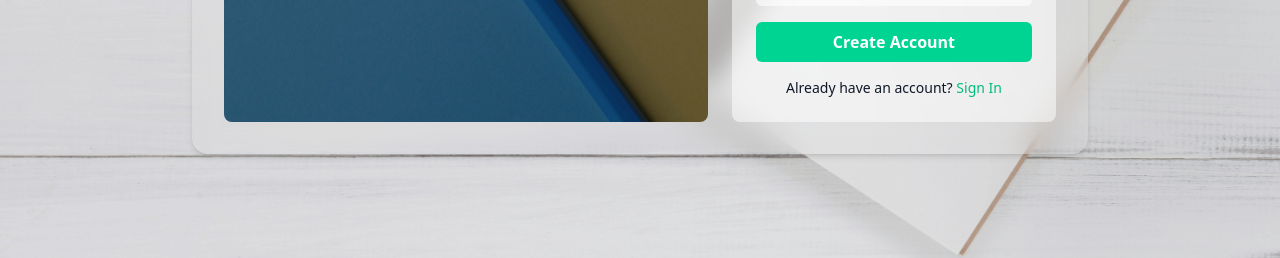
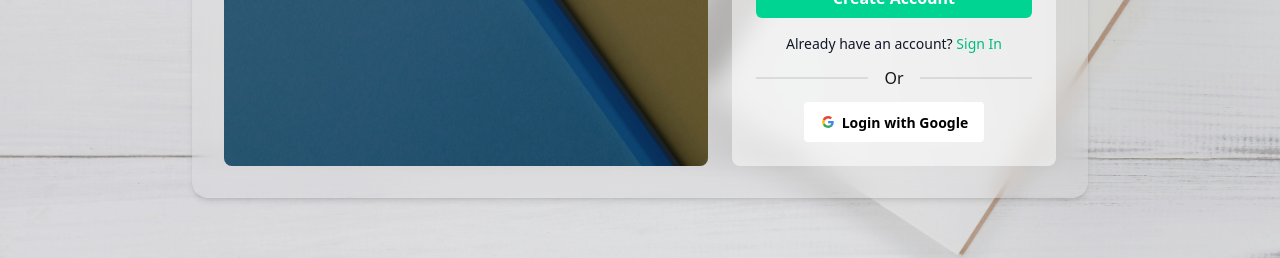
Before and after one commit to What6499/Study-Sphere-Client, a React (Vite) app: page /auth in a window 1280 px wide. Both pictures are taken after a click on the button "Register". Shown: the part 522-780 px from the top of the page. Built offline with nearby package versions, Linux system fonts and the light colour scheme; no server answers.

Commit message:
added google sign in

```diff
--- a/Dashboard/Dashboard.jsx
+++ b/Dashboard/Dashboard.jsx
@@ -31,33 +31,70 @@ const Dashboard = () => {
 
     fetchSubmissions();
   }, [tab, user, loading]);
+  useEffect(() => {
+    if (loading || !user) return;
+    if (tab !== "my-progress") return;
+    const fetchSubmissions = async () => {
+      setIsFetching(true);
+      try {
+        const response = await axios.get("http://localhost:5000/my-progress", {
+          headers: {
+            Authorization: `Bearer ${user.accessToken}`,
+          },
+        });
+        const { data } = response;
+        console.log("Fetched submissions:", data);
+        setMySubmissions(data);
+        setIsFetching(false);
+      } catch (err) {
+        console.error("Error fetching submissions:", err);
+      }
+    };
 
+    fetchSubmissions();
+  }, [tab, user, loading]);
+  const handleTabSwitch = (tab) => {
+    setTab(tab);
+  };
   return (
     <div className="pt-24 bg-gray-100 dark:bg-gray-900 min-h-screen">
       <div className="max-w-7xl mx-auto">
-        <div className=" flex  gap-4 ">
+        <div className=" flex   gap-4 ">
           <div className="flex flex-col w-1/4">
             <h1 className="text-4xl mb-2 font-logo text-light-primary dark:text-white font-bold">
               Dashboard
             </h1>
-            <div className="w-full bg-white/60 dark:bg-gray-800 rounded-lg  text-light-primary dark:text-white text-center max-h-max">
-              {" "}
-              <div className="w-full rounded-md px-4 py-3 hover:bg-gray-500/20">
+            <div className="w-full  dark:bg-gray-800 rounded-lg bg-white text-light-primary dark:text-white text-center max-h-max">
+              <div
+                onClick={() => handleTabSwitch("my-progress")}
+                className="w-full rounded-md px-4 py-3 hover:bg-gray-500/20"
+              >
                 My Progress
               </div>
-              <div className="w-full rounded-md px-4 py-3 hover:bg-gray-500/20">
+              <div
+                onClick={() => handleTabSwitch("my-submissions")}
+                className="w-full rounded-md px-4 py-3 hover:bg-gray-500/20"
+              >
                 My Submissions
               </div>
-              <div className="w-full rounded-md px-4 py-3 hover:bg-gray-500/20">
+              <div
+                onClick={() => handleTabSwitch("my-assignments")}
+                className="w-full rounded-md px-4 py-3 hover:bg-gray-500/20"
+              >
                 My Assignments
               </div>
             </div>
           </div>
-          <div className="w-3/4 rounded-lg">
-            <MyAssignments
-              isFetching={isFetching}
-              mySubmissions={mySubmissions}
-            ></MyAssignments>
+          <div className="w-3/4 rounded-lg  ">
+            <h2 className="text-3xl mb-3 text-center text-light-primary font-logo dark:text-white font-bold ">
+              Your Submissions
+            </h2>
+            <div className="bg-gray-200/50 dark:bg-gray-800 p-4 rounded-lg">
+              <MyAssignments
+                isFetching={isFetching}
+                mySubmissions={mySubmissions}
+              ></MyAssignments>
+            </div>
           </div>
         </div>
       </div>
--- a/Dashboard/MySubmissions.jsx
+++ b/Dashboard/MySubmissions.jsx
@@ -21,11 +21,7 @@ const MyAssignments = ({ isFetching, mySubmissions }) => {
   }
 
   return (
-    <div className="  min-h-screen">
-      <h2 className="text-3xl mb-3 text-center text-light-primary font-logo dark:text-white font-bold ">
-        Your Submissions
-      </h2>
-
+    <div className="  max-h-[calc(100vh-10rem)] overflow-y-auto">
       <div className="grid gap-4">
         {mySubmissions.map((submission, index) => (
           <motion.div
@@ -37,7 +33,7 @@ const MyAssignments = ({ isFetching, mySubmissions }) => {
               delay: index * 0.2,
               ease: "easeOut",
             }}
-            className="bg-white dark:bg-gray-800 rounded-lg shadow-md flex justify-between items-center gap-4 p-4 hover:shadow-lg transition"
+            className="bg-white dark:bg-gray-900 rounded-lg shadow-md flex justify-between items-center gap-4 p-4 hover:shadow-lg transition"
           >
             <div className="flex gap-4 items-center">
               <img
--- a/src/Context/AuthContext/AuthProvider.jsx
+++ b/src/Context/AuthContext/AuthProvider.jsx
@@ -3,11 +3,13 @@ import React, { useEffect, useState } from "react";
 import { AuthContext } from "./AuthContext";
 import {
   createUserWithEmailAndPassword,
+  GoogleAuthProvider,
   onAuthStateChanged,
   signInWithEmailAndPassword,
+  signInWithPopup,
 } from "firebase/auth";
 import { auth } from "../../firebase/firebase.init";
-
+const googleProvider = new GoogleAuthProvider();
 const AuthProvider = ({ children }) => {
   const [loading, setLoading] = useState(true);
   const [user, setUser] = useState(null);
@@ -20,6 +22,10 @@ const AuthProvider = ({ children }) => {
   const signIn = (email, password) => {
     setLoading(true);
     return signInWithEmailAndPassword(auth, email, password);
+  };
+  const signInWithGoogle = () => {
+    setLoading(true);
+    return signInWithPopup(auth, googleProvider);
   };
 
   useEffect(() => {
@@ -40,7 +46,7 @@ const AuthProvider = ({ children }) => {
     setLoading,
     createUser,
     signIn,
-
+    signInWithGoogle,
     user,
   };
 
--- a/src/pages/Shared/AssignmentCard.jsx
+++ b/src/pages/Shared/AssignmentCard.jsx
@@ -30,19 +30,19 @@ const AssignmentCard = ({ assignment }) => {
       <div className="flex flex-col md:flex-row gap-2 pr-4 py-4">
         <button
           onClick={handleView}
-          className="px-2 py-1   hover:bg-white/30 text-white rounded"
+          className="px-2 py-1  bg-blue-400 hover:bg-blue-500 dark:bg-white/20 cursor-pointer text-white rounded"
         >
           View
         </button>
         <button
           onClick={() => console.log("up", _id)}
-          className="px-2 py-1  hover:bg-white/30 text-white rounded"
+          className="px-2 py-1 bg-orange-400 hover:bg-orange-500 cursor-pointer dark:bg-white/20 text-white rounded"
         >
           Update
         </button>
         <button
           onClick={() => console.log("del", _id)}
-          className="px-4 py-3  hover:bg-white/30 text-white rounded"
+          className="px-4 py-3 bg-red-400 hover:bg-red-500 cursor-pointer dark:bg-white/20 text-white rounded"
         >
           Delete
         </button>
--- a/src/pages/Shared/NavBar.jsx
+++ b/src/pages/Shared/NavBar.jsx
@@ -48,7 +48,7 @@ const NavBar = () => {
   ];
   return (
     <div
-      className={`fixed w-full top-0 left-0 z-50 transition-all duration-300${
+      className={`fixed w-full top-0 left-0 z-50 transition-all duration-300 ${
         scrolled || location.pathname !== "/"
           ? "bg-[#F5F5F5] shadow-md dark:bg-gray-900"
           : "bg-transparent"
--- a/src/pages/Shared/Profile.jsx
+++ b/src/pages/Shared/Profile.jsx
@@ -59,6 +59,7 @@ const Profile = () => {
             className="size-12 rounded-full"
             src={user.photoURL}
             alt="profile"
+            referrerPolicy="no-referer-policy"
           />
         ) : (
           <span className="text-gray-600 dark:text-gray-300">👤</span>
--- a/src/pages/auth/Register.jsx
+++ b/src/pages/auth/Register.jsx
@@ -4,6 +4,8 @@ import { useNavigate, useLocation } from "react-router";
 import { updateProfile } from "firebase/auth";
 import Swal from "sweetalert2";
 import useAuth from "../../Context/AuthContext/useAuth";
+import axios from "axios";
+import SocialLogin from "./SocialLogin";
 
 const Register = ({ toggleAuth }) => {
   const { createUser } = useAuth();
@@ -38,16 +40,17 @@ const Register = ({ toggleAuth }) => {
     };
 
     createUser(email, password)
-      .then((result) => {
-        console.log("User created:", result.user);
+      .then(async (result) => {
         const user = result.user;
+        await axios.post("http://localhost:5000/users", {
+          email: user.email,
+        });
         return updateProfile(user, {
           displayName: name,
           photoURL: photoURL || null,
         });
       })
       .then(() => {
-        console.log("Profile updated, showing success popup");
         Swal.fire({
           icon: "success",
           title: "Account Created!",
@@ -55,7 +58,6 @@ const Register = ({ toggleAuth }) => {
           timer: 2000,
           showConfirmButton: false,
         }).then(() => {
-          console.log("Redirecting to:", from);
           navigate(from, { replace: true });
         });
       })
@@ -151,6 +153,7 @@ const Register = ({ toggleAuth }) => {
           Sign In
         </button>
       </p>
+      <SocialLogin></SocialLogin>
     </div>
   );
 };
--- /dev/null
+++ b/src/pages/auth/SocialLogin.jsx
@@ -0,0 +1,61 @@
+import { div } from "motion/react-client";
+import React from "react";
+import useAuth from "../../Context/AuthContext/useAuth";
+import axios from "axios";
+
+const SocialLogin = () => {
+  const { signInWithGoogle } = useAuth();
+  const handleGoogleSignIn = () => {
+    signInWithGoogle().then(async (res) => {
+      const user = res.user;
+      console.log(res.user);
+      await axios.post("http://localhost:5000/users", {
+        email: user.email,
+      });
+    });
+  };
+
+  return (
+    <div className="">
+      <div className="divider dark:text-white">Or</div>
+      <div className="w-max  mx-auto">
+        <button
+          onClick={handleGoogleSignIn}
+          className="btn bg-white dark:bg-gray-800 dark:text-white border-none shadow-none text-black border-[#e5e5e5]"
+        >
+          <svg
+            aria-label="Google logo"
+            width="16"
+            height="16"
+            xmlns="http://www.w3.org/2000/svg"
+            viewBox="0 0 512 512"
+            className="rounded-full"
+          >
+            <g>
+              <path d="m0 0H512V512H0" fill="#fff"></path>
+              <path
+                fill="#34a853"
+                d="M153 292c30 82 118 95 171 60h62v48A192 192 0 0190 341"
+              ></path>
+              <path
+                fill="#4285f4"
+                d="m386 400a140 175 0 0053-179H260v74h102q-7 37-38 57"
+              ></path>
+              <path
+                fill="#fbbc02"
+                d="m90 341a208 200 0 010-171l63 49q-12 37 0 73"
+              ></path>
+              <path
+                fill="#ea4335"
+                d="m153 219c22-69 116-109 179-50l55-54c-78-75-230-72-297 55"
+              ></path>
+            </g>
+          </svg>
+          Login with Google
+        </button>
+      </div>
+    </div>
+  );
+};
+
+export default SocialLogin;
```
